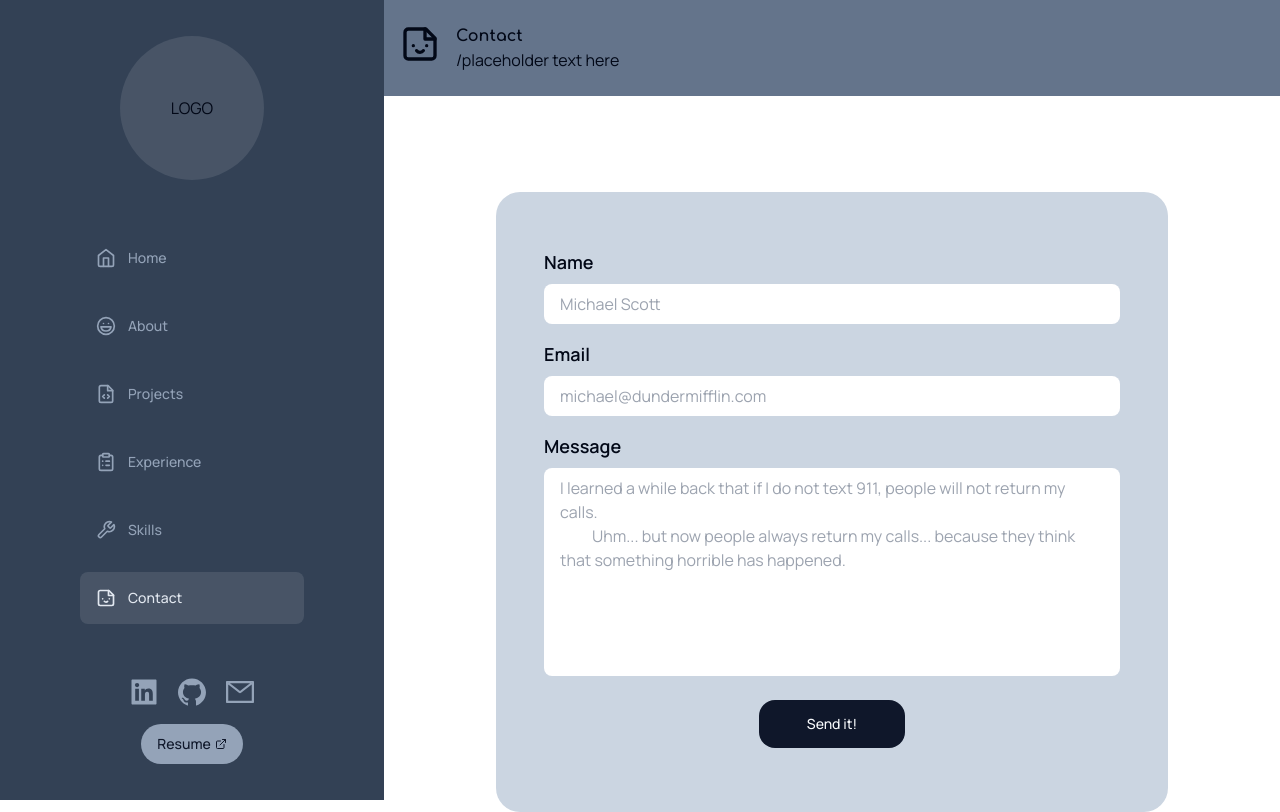
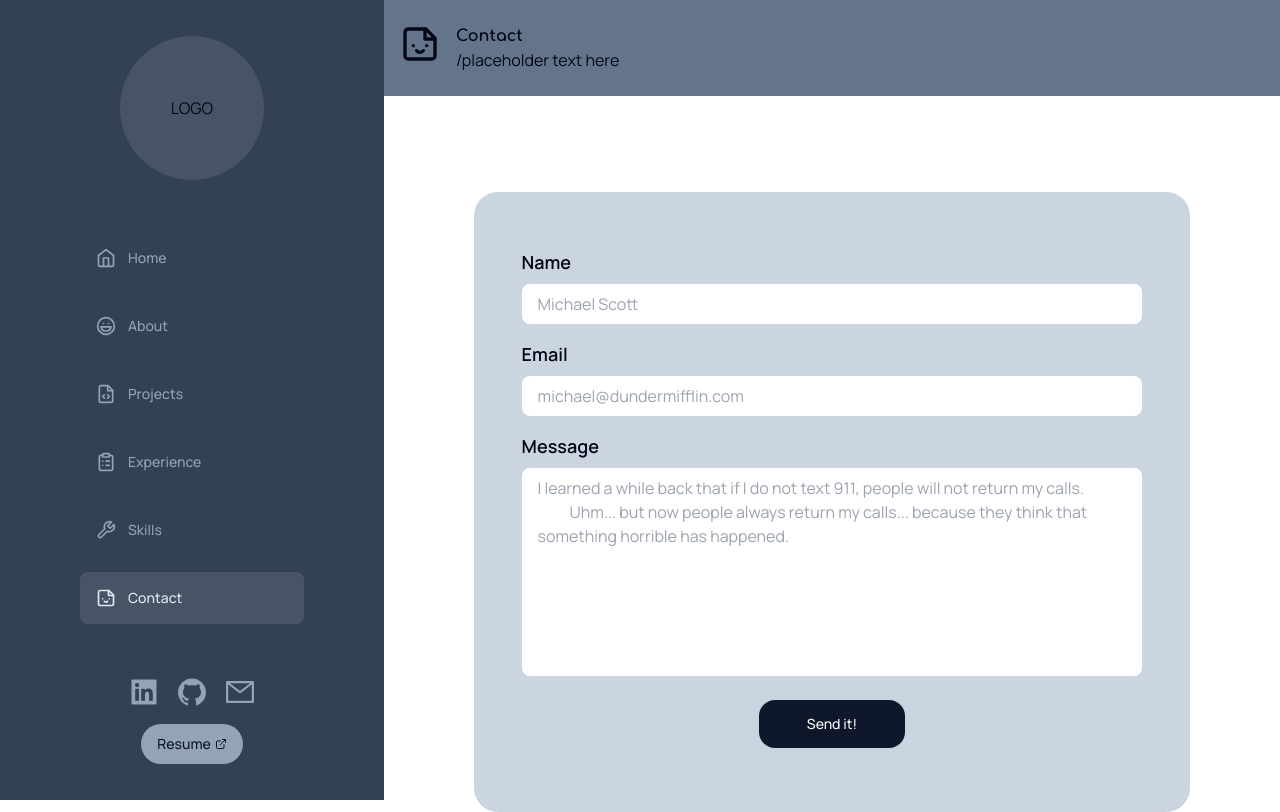
Before and after one commit to penguinboots/portfolio-v3, a Next.js app: page /contact in a window 1280 px wide. Built offline with nearby package versions, Linux system fonts and the light colour scheme.

Commit message:
add colour variables

```diff
--- a/app/(dashboard)/contact/page.tsx
+++ b/app/(dashboard)/contact/page.tsx
@@ -4,7 +4,7 @@ import SectionCard from "@/components/SectionCard";
 const ContactPage = () => {
   return (
     <div className="w-full flex items-center justify-center sm:mt-24">
-      <SectionCard>
+      <SectionCard colour="slate-300">
         <ContactForm />
       </SectionCard>
     </div>
--- a/components/SectionCard.tsx
+++ b/components/SectionCard.tsx
@@ -1,10 +1,13 @@
+import { cn } from "@/lib/utils";
+
 interface SectionCardProps {
   children: React.ReactNode;
+  colour: string;
 }
 
-const SectionCard: React.FC<SectionCardProps> = ({ children }) => {
+const SectionCard: React.FC<SectionCardProps> = ({ children, colour }) => {
   return (
-    <div className="w-full sm:w-3/4 p-6 sm:p-12 sm:rounded-3xl bg-slate-300">
+    <div className={cn("w-full sm:w-4/5 max-w-5xl p-6 sm:p-12 sm:rounded-3xl", `bg-${colour}`)}>
       {children}
     </div>
   );
```
